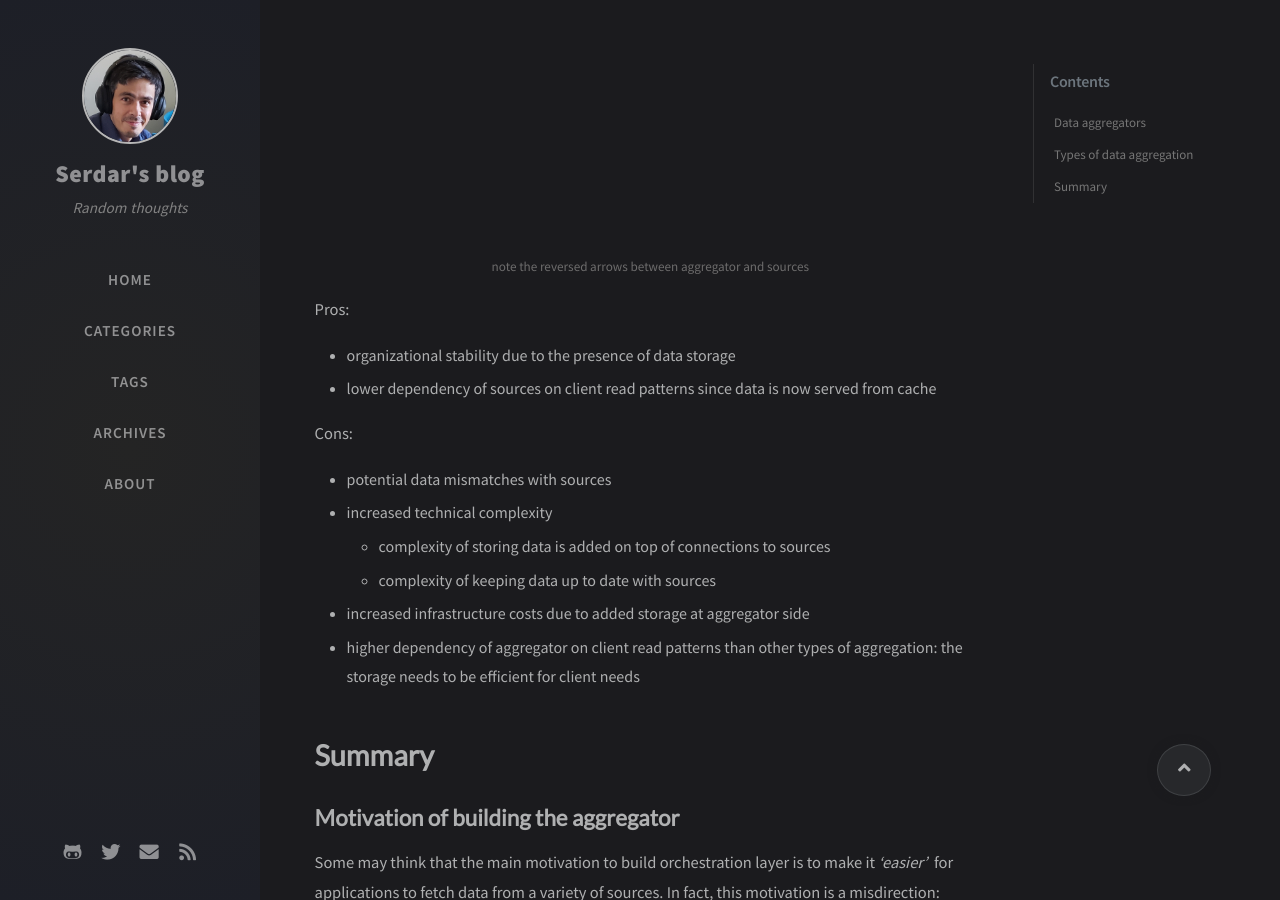
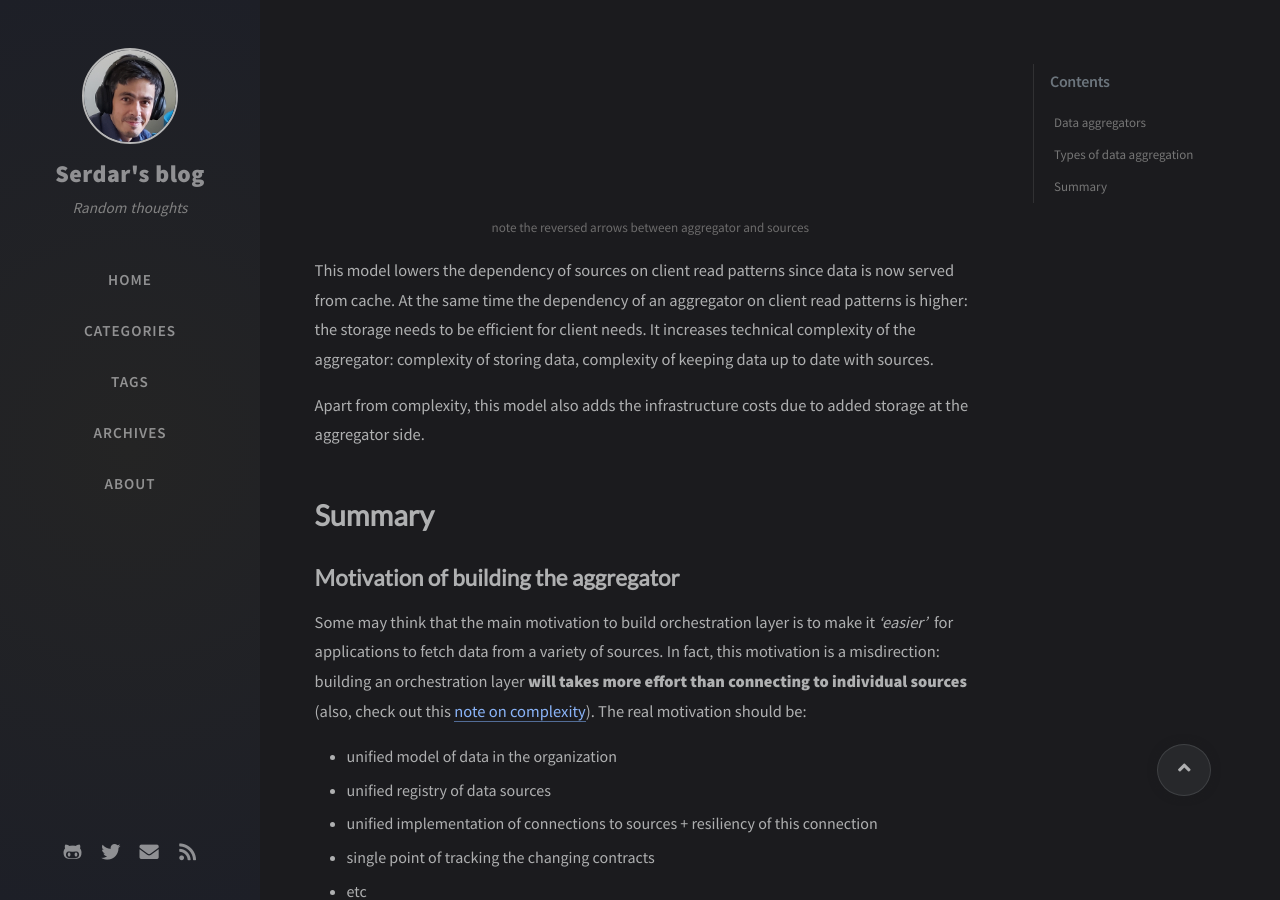
Before and after one commit to serdarkurbanov/serdarkurbanov.github.io, a Jekyll site: the page built from _posts/2022-08-24-data-aggregators.md, in a window 1280 px wide and 900 px high, scrolled down 6516 px. Built offline with Jekyll 4.4.1, drawn with Linux system fonts in a browser that asks for light colours; nearby versions of some CDN libraries; comment, search, counter and statistics services are not loaded; some of the changed text lies outside the part shown.

Commit message:
data aggregators - continued

```diff
--- a/_posts/2022-08-24-data-aggregators.md
+++ b/_posts/2022-08-24-data-aggregators.md
@@ -74,13 +74,9 @@
 
 ![aggregation with routing](/assets/img/sample/2022-08-24-data-aggregators/aggregation-with-routing.png){: width="600" class="normal"}
 
-### Pros and conservation
-Pros:
+The convention now is that client applications will use this aggregator instead of connecting to sources on their own. Another convention is that there will be no other aggregator in the system that would connect to same sources. Not following these conventions will reduce the value of the aggregator.
 
-Cons:
-
-### Responsibilities
-The responsibility of the aggregator is to make a bookkeeping of source metadata (data dictionary), provide the visibility into routing details (underlying sources, execution plan, latencies, datacenter hops).
+Since the aggregator service now connects to sources on its own, it will need to take some responsibilities that client applications would have otherwise. It will include bookkeeping of source metadata, providing the visibility into routing details (route execution plan, latencies, datacenter hops etc), providing metrics for routes.
 
 ## **Aggregation with cache**
 
@@ -91,17 +87,9 @@
 ![aggregation with cache](/assets/img/sample/2022-08-24-data-aggregators/aggregation-with-cache.png){: width="600" class="normal"}
 _note the reversed arrows between aggregator and sources_
 
-Pros:
-* organizational stability due to the presence of data storage
-* lower dependency of sources on client read patterns since data is now served from cache
+This model lowers the dependency of sources on client read patterns since data is now served from cache. At the same time the dependency of an aggregator on client read patterns is higher: the storage needs to be efficient for client needs. It increases technical complexity of the aggregator: complexity of storing data, complexity of keeping data up to date with sources.
 
-Cons:
-* potential data mismatches with sources
-* increased technical complexity
-  - complexity of storing data is added on top of connections to sources
-  - complexity of keeping data up to date with sources
-* increased infrastructure costs due to added storage at aggregator side
-* higher dependency of aggregator on client read patterns than other types of aggregation: the storage needs to be efficient for client needs
+Apart from complexity, this model also adds the infrastructure costs due to added storage at the aggregator side.
 
 # **Summary**
 
```
Also changed, not shown: other parts of _posts/2022-08-24-data-aggregators.md (+3 -3 lines).
